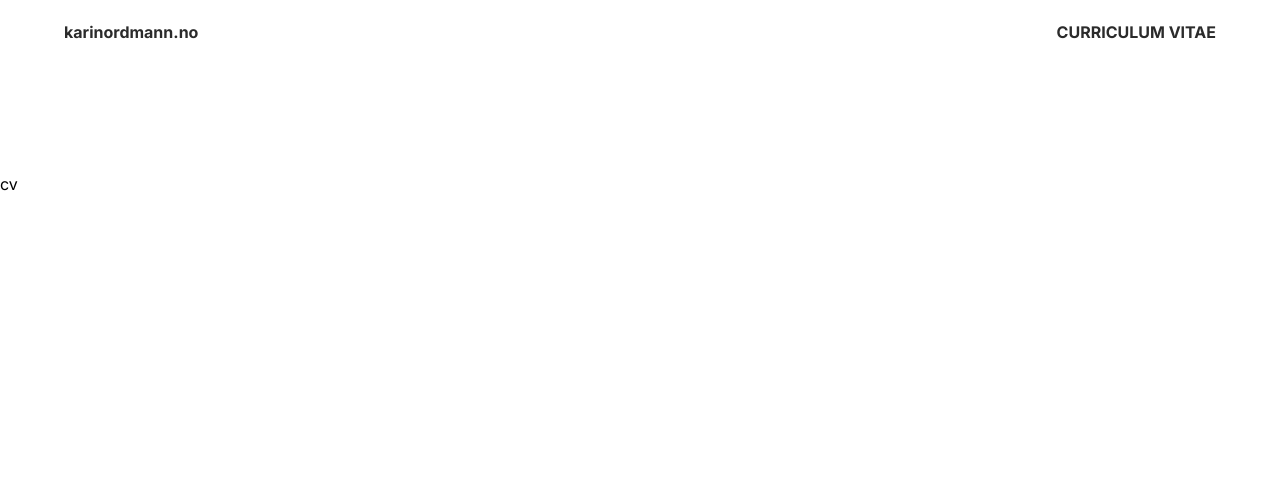
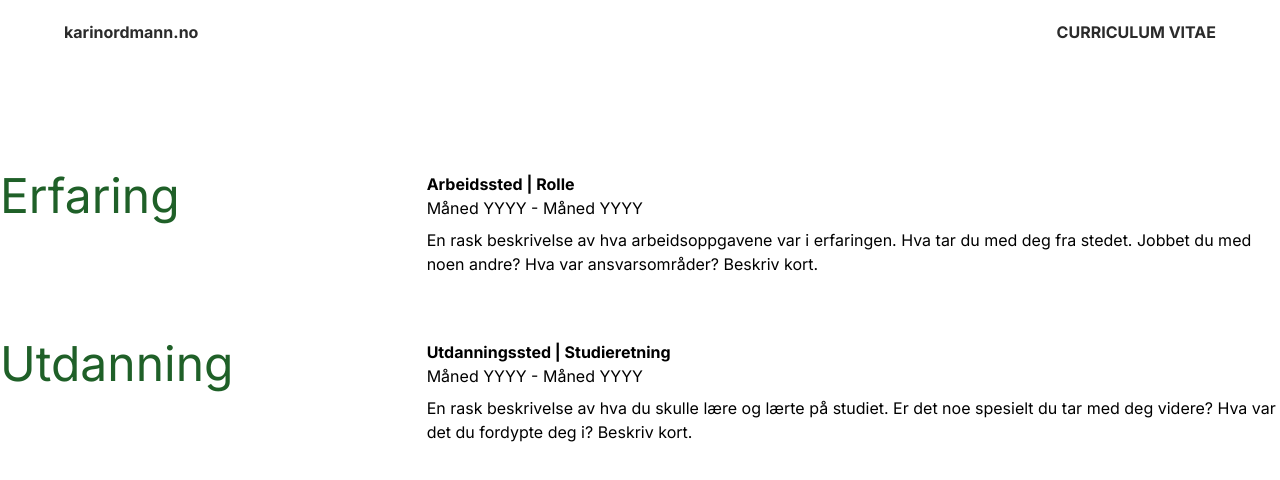
Before and after one commit to stacc/cv-workshop, a Next.js app: page /cv in a window 1280 px wide. Shown: the top 480 px of the page. Built offline with nearby package versions, Linux system fonts and the light colour scheme.

Commit message:
feat: add cv section

```diff
--- a/app/cv/page.jsx
+++ b/app/cv/page.jsx
@@ -1,7 +1,28 @@
+import { CVSection } from "@/components/CVSection";
+
+const sections = [
+  {
+    title: "Erfaring",
+    sectionTitle: "Arbeidssted | Rolle",
+    period: "Måned YYYY - Måned YYYY",
+    description:
+      "En rask beskrivelse av hva arbeidsoppgavene var i erfaringen. Hva tar du med deg fra stedet. Jobbet du med noen andre? Hva var ansvarsområder? Beskriv kort.",
+  },
+  {
+    title: "Utdanning",
+    sectionTitle: "Utdanningssted | Studieretning",
+    period: "Måned YYYY - Måned YYYY",
+    description:
+      "En rask beskrivelse av hva du skulle lære og lærte på studiet. Er det noe spesielt du tar med deg videre? Hva var det du fordypte deg i? Beskriv kort.",
+  },
+];
+
 export default function CV() {
   return (
-    <div className="container mx-auto mt-32">
-      <p>cv</p>
+    <div className="container mx-auto mt-32 gap-16 flex flex-col">
+      {sections.map((section) => {
+        return <CVSection {...section} key={section.title} />;
+      })}
     </div>
   );
 }
--- /dev/null
+++ b/components/CVSection.jsx
@@ -0,0 +1,16 @@
+export function CVSection({ title, sectionTitle, period, description }) {
+  return (
+    <div className="grid grid-cols-3">
+      <h2 className="col-start-1 col-end-2 text-5xl text-secondary-700">
+        {title}
+      </h2>
+      <div className="flex flex-col col-span-2 gap-2">
+        <div className="flex flex-col">
+          <span className="font-bold">{sectionTitle}</span>
+          <span>{period}</span>
+        </div>
+        <span>{description}</span>
+      </div>
+    </div>
+  );
+}
```
